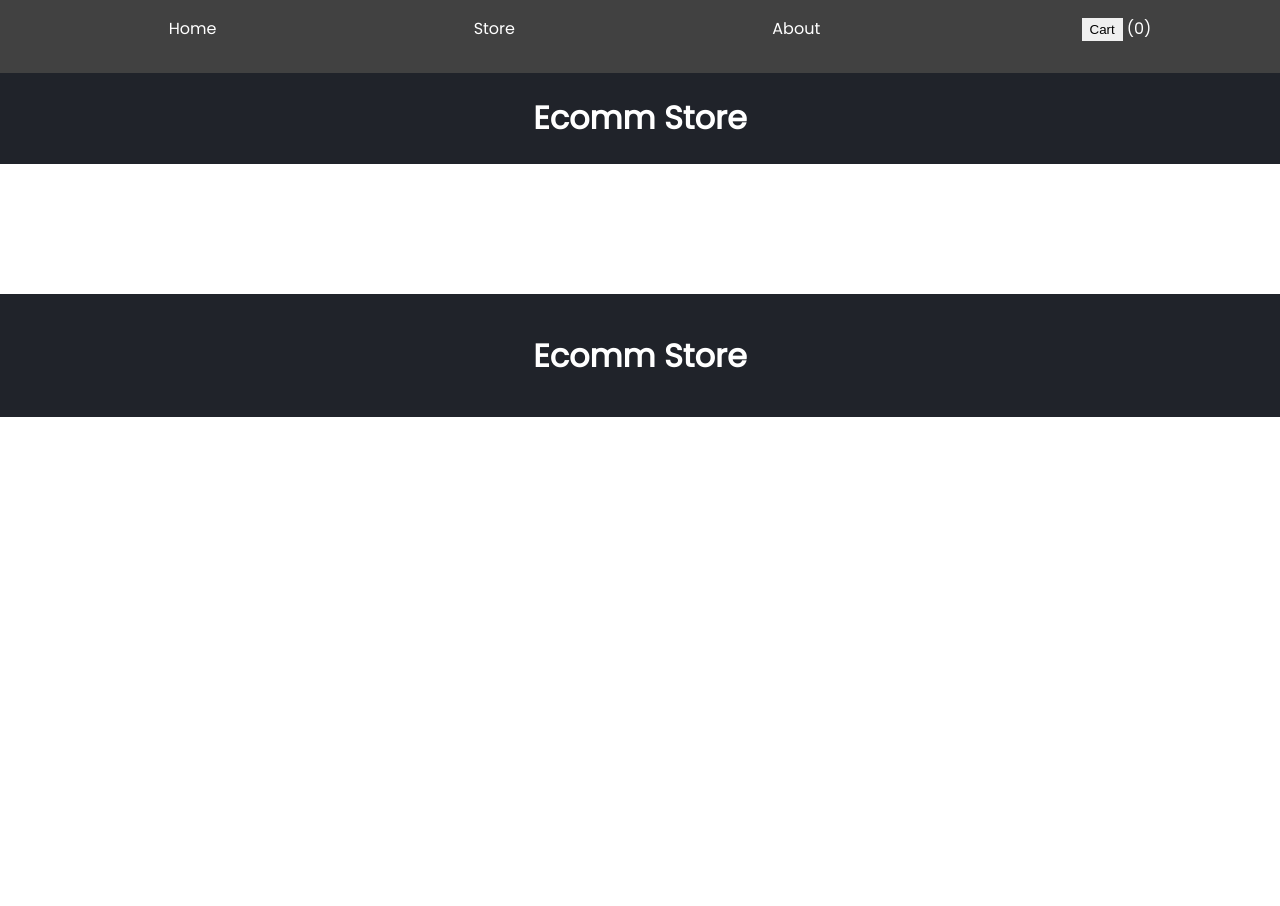
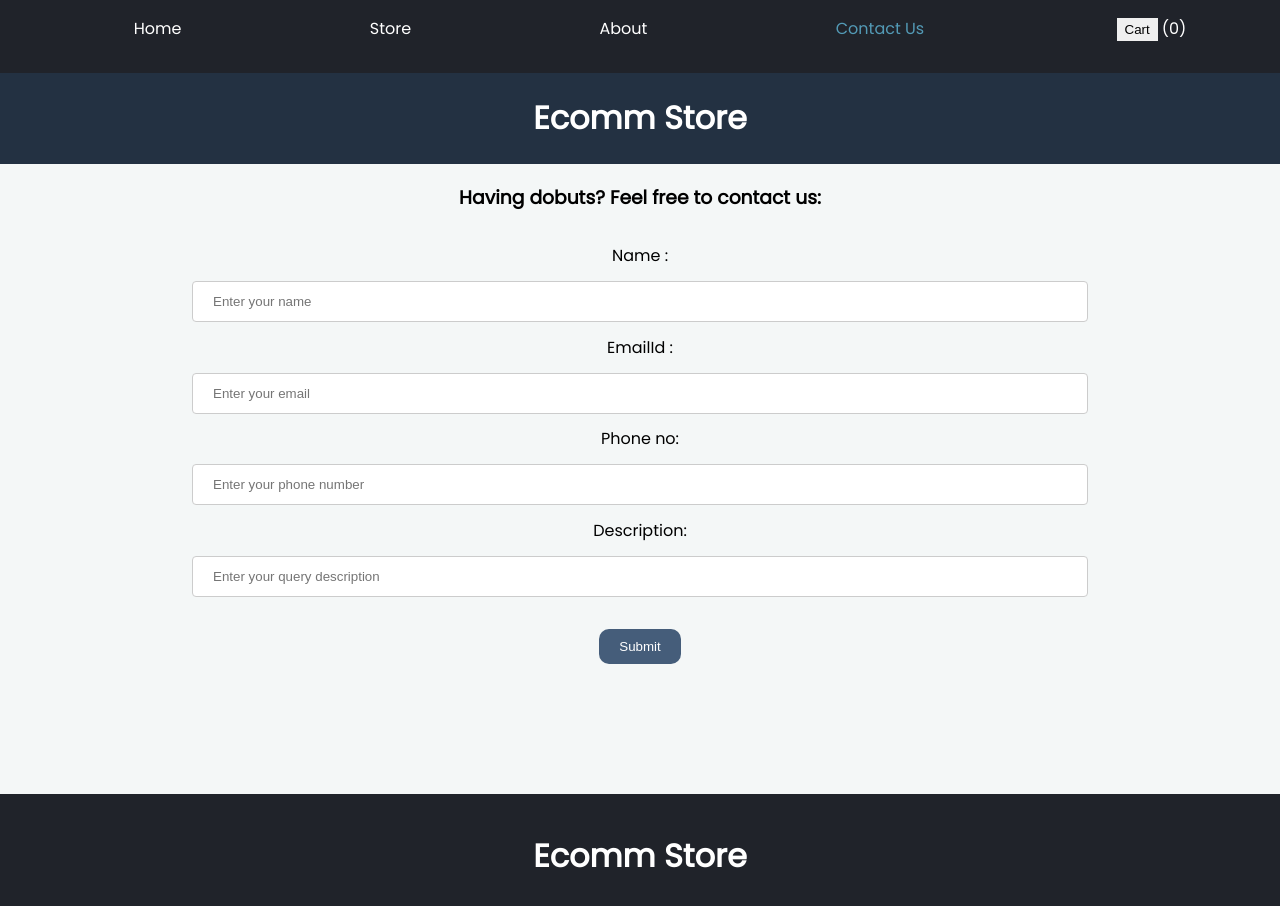
Before and after one commit to Shivanshdev12/ReactEcommerce, a React (Create React App) app: page /Contact in a window 1280 px wide. Shown: the top 906 px of the page. Before the commit the page ends 800 px from the top, so only its background shows below. Built offline with nearby package versions, Linux system fonts and the light colour scheme; the HTML template or start-up script is replaced by a standard one.

Commit message:
Added ContactUs

```diff
--- a/src/App.css
+++ b/src/App.css
@@ -9,5 +9,7 @@
   background-color: #20232A;
   font-weight: 500;
   border: 2px solid #56CCF2;
+  box-shadow: 0 2px 2px 0 #20232A;
+  border-radius: 20px;
   color: #fff;
 }
--- a/src/App.js
+++ b/src/App.js
@@ -1,5 +1,5 @@
 import React, { useState } from "react";
-import { Route } from "react-router-dom";
+import { Route, Switch } from "react-router-dom";
 
 import Header from "./components/Layout/Header";
 import Products from "./components/Product/Products";
@@ -12,6 +12,7 @@ import Home from "./screens/Home";
 
 import ContextProvider from "./store/ContextProvider";
 import "./App.css";
+import ContactUs from "./screens/ContactUs";
 
 function App() {
   const [isCartOpen, setCartOpen] = useState(false);
@@ -26,7 +27,11 @@ function App() {
     <ContextProvider>
       <Header onOpen={openHandler} />
       {isCartOpen && <Cart onClose={closeHandler} />}
-      <Route path="/About">
+      <Switch>
+        <Route path="/Contact" exact>
+          <ContactUs />
+        </Route>
+        <Route path="/About" exact>
           <About />
         </Route>
         <Route path="/Store">
@@ -37,9 +42,13 @@ function App() {
             See the Cart
           </Button>
         </Route>
+        <Route path="/">
+          <Home />
+        </Route>
         <Route path="/Home">
           <Home />
         </Route>
+      </Switch>
       <Footer />
     </ContextProvider>
   );
--- a/src/components/Cart/Cart.css
+++ b/src/components/Cart/Cart.css
@@ -1,3 +1,11 @@
 ul.cart-items {
     list-style: none;
 }
+
+.btn-order {
+    padding: 10px 20px;
+    border-radius: 10px;
+    background-color: #455d7a;
+    color: #fff;
+    ;
+}
--- a/src/components/Cart/Cart.js
+++ b/src/components/Cart/Cart.js
@@ -20,8 +20,10 @@ const Cart = (props) => {
         </span>
         <span>${amount}</span>
       </div>
-      <Button onClick={props.onClose}>CLOSE</Button>
-      <Button>PURCHASE</Button>
+      <Button onClick={props.onClose} className="btn btn-order">
+        CLOSE
+      </Button>
+      <Button className="btn btn-order">PURCHASE</Button>
     </Modal>
   );
 };
--- a/src/components/Layout/Header.css
+++ b/src/components/Layout/Header.css
@@ -1,7 +1,7 @@
 .container {
     text-align: center;
     width: 100%;
-    background-color: #414141;
+    background-color: #20232A;
     color: #fff;
     margin-top: -1em;
     padding: 1em 0 1em 0;
@@ -11,6 +11,7 @@
     display: flex;
     justify-content: space-around;
     align-items: flex-start;
+    column-gap: 1px;
 }
 
 ul.header-items li {
@@ -22,7 +23,7 @@ ul.header-items li {
     justify-content: center;
     text-align: center;
     color: #fff;
-    background-color: #20232A;
+    background-color: #233142;
 }
 
 .link {
--- a/src/components/Layout/Header.js
+++ b/src/components/Layout/Header.js
@@ -31,6 +31,11 @@ const Header = (props) => {
             </NavLink>
           </li>
           <li>
+            <NavLink className="link" activeClassName="active" to="/Contact">
+              Contact Us
+            </NavLink>
+          </li>
+          <li>
             <Button onClick={props.onOpen}>Cart </Button>({totalQuantity})
           </li>
         </ul>
--- a/src/components/Product/ProductItems.css
+++ b/src/components/Product/ProductItems.css
@@ -17,5 +17,7 @@ ul.product-items li img {
 
 .btn-purchase {
     background-color: #56CCF2;
+    padding: 10px 20px;
+    border-radius: 10px;
     color: #fff;
 }
--- a/src/index.css
+++ b/src/index.css
@@ -6,6 +6,7 @@ body {
   -webkit-font-smoothing: antialiased;
   -moz-osx-font-smoothing: grayscale;
   text-align: center;
+  background-color: #f4f7f7;
 }
 
 code {
--- /dev/null
+++ b/src/screens/ContactUs.css
@@ -0,0 +1,27 @@
+.form {
+    display: flex;
+    flex-direction: column;
+    justify-content: center;
+    align-items: center;
+}
+
+.form label {
+    margin-top: 1%;
+}
+
+.form input {
+    margin-top: 1%;
+    width: 70%;
+    padding: 12px 20px;
+    border: 1px solid #ccc;
+    border-radius: 4px;
+    box-sizing: border-box;
+}
+
+.btn-submit {
+    margin-top: 2.5%;
+    padding: 10px 20px;
+    border-radius: 10px;
+    color: #fff;
+    background-color: #455d7a;
+}
--- /dev/null
+++ b/src/screens/ContactUs.js
@@ -0,0 +1,49 @@
+import React from "react";
+import Button from "../components/UI/Button";
+import "./ContactUs.css";
+
+const ContactUs = () => {
+  async function formHandler(e) {
+    e.preventDefault();
+    const queryObj = {
+      name: e.target[0].value,
+      email: e.target[1].value,
+      Phone: e.target[2].value,
+      desc: e.target[3].value,
+    };
+    // console.log(queryObj);
+    try {
+      const response = await fetch(
+        "https://ecommerce-2210-default-rtdb.firebaseio.com/contacts.json",
+        {
+          method: "POST",
+          body: JSON.stringify(queryObj),
+          headers: {
+            "Content-Type": "application/json",
+          },
+        }
+      );
+      if (!response.ok) {
+        throw new Error("Something went wrong!!");
+      }
+    } catch (err) {
+      console.log(err.message);
+    }
+  }
+  return (
+    <form className="form" onSubmit={formHandler}>
+      <h3>Having dobuts? Feel free to contact us:</h3>
+      <label htmlFor="name">Name : </label>
+      <input type="text" name="name" placeholder="Enter your name" required />
+      <label htmlFor="email">EmailId : </label>
+      <input type="email" name="email" placeholder="Enter your email" required />
+      <label htmlFor="Phno">Phone no:</label>
+      <input type="tel" name="phone" placeholder="Enter your phone number" required />
+      <label htmlFor="query">Description:</label>
+      <input type="text" name="query" placeholder="Enter your query description" required />
+      <Button className="btn btn-submit">Submit</Button>
+    </form>
+  );
+};
+
+export default ContactUs;
--- a/src/store/ContextProvider.js
+++ b/src/store/ContextProvider.js
@@ -2,7 +2,7 @@ import React, { useState } from "react";
 import CartContext from "./cart-context";
 
 const ContextProvider = (props) => {
-  const [items, updateItems] = useState([]);
+  const [items, setUpdateItems] = useState([]);
   const [totalAmount, settotalAmount] = useState(0);
 
   const addItemHandler = (item) => {
@@ -10,16 +10,16 @@ const ContextProvider = (props) => {
     const existingItem = items[existingIndex];
     let newAmount = 0;
     let updatedItems;
-    if (existingItem != undefined) {
+    if (existingItem !== undefined) {
       const updatedItem = {
         ...existingItem,
         quantity: existingItem.quantity + item.quantity,
       };
       updatedItems = [...items];
       updatedItems[existingIndex] = updatedItem;
-      updateItems([...updatedItems]);
+      setUpdateItems([...updatedItems]);
     } else {
-      updateItems([...items, item]);
+      setUpdateItems([...items, item]);
     }
     items.forEach((each) => {
       newAmount = newAmount + each.quantity * each.price;
@@ -33,12 +33,12 @@ const ContextProvider = (props) => {
     const existingItem = items[existingIndex];
     let updatedItems,
       quantity = 0;
-    if (existingItem != undefined) {
+    if (existingItem !== undefined) {
       quantity = existingItem.quantity - 1;
-      if (quantity < 0 || quantity == 0) {
+      if (quantity < 0 || quantity === 0) {
         quantity = 0;
         updatedItems = items.filter((each) => each.id !== item.id);
-        updateItems([...updatedItems]);
+        setUpdateItems([...updatedItems]);
       } else {
         const updatedItem = {
           ...existingItem,
@@ -46,10 +46,10 @@ const ContextProvider = (props) => {
         };
         updatedItems = [...items];
         updatedItems[existingIndex] = updatedItem;
-        updateItems([...updatedItems]);
+        setUpdateItems([...updatedItems]);
       }
     } else {
-      updateItems([...items]);
+      setUpdateItems([...items]);
     }
     items.forEach((each) => {
       totalAmount = totalAmount - each.quantity * each.price;
@@ -63,9 +63,7 @@ const ContextProvider = (props) => {
     addItem: addItemHandler,
     removeItem: removeItemHandler,
   };
-  return (
-    <CartContext.Provider value={cartContext}>{props.children}</CartContext.Provider>
-  );
+  return <CartContext.Provider value={cartContext}>{props.children}</CartContext.Provider>;
 };
 
 export default ContextProvider;
```
Lines whose indentation alone changed are shown as unchanged.
